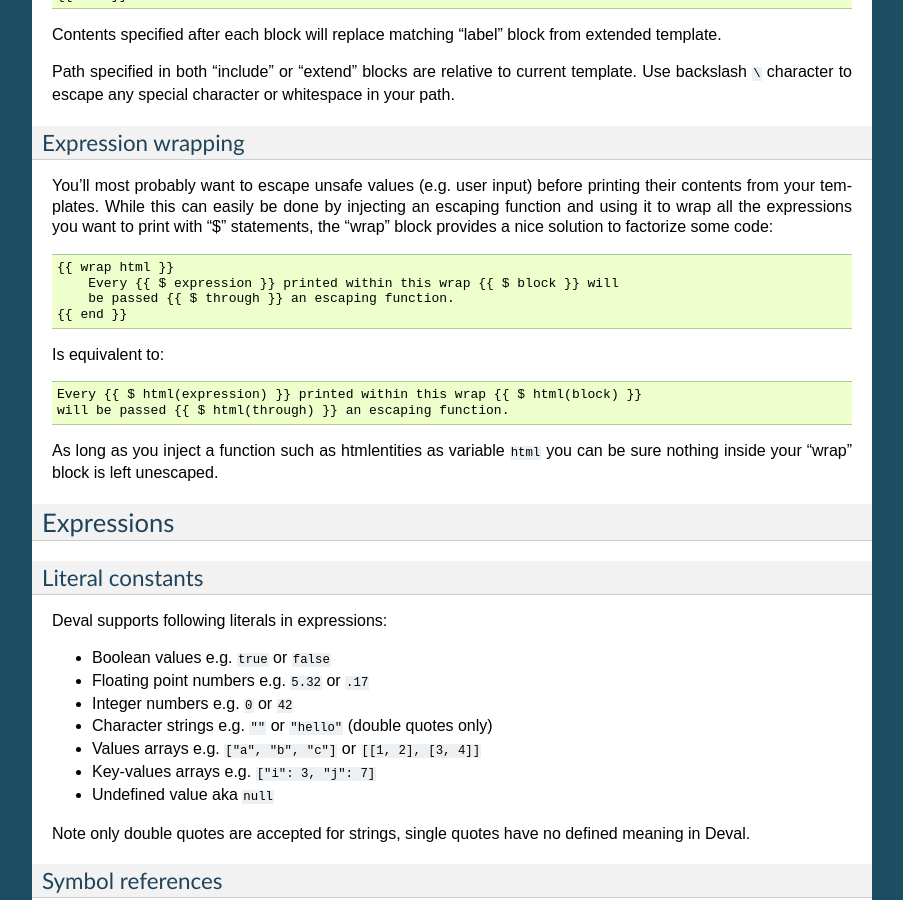
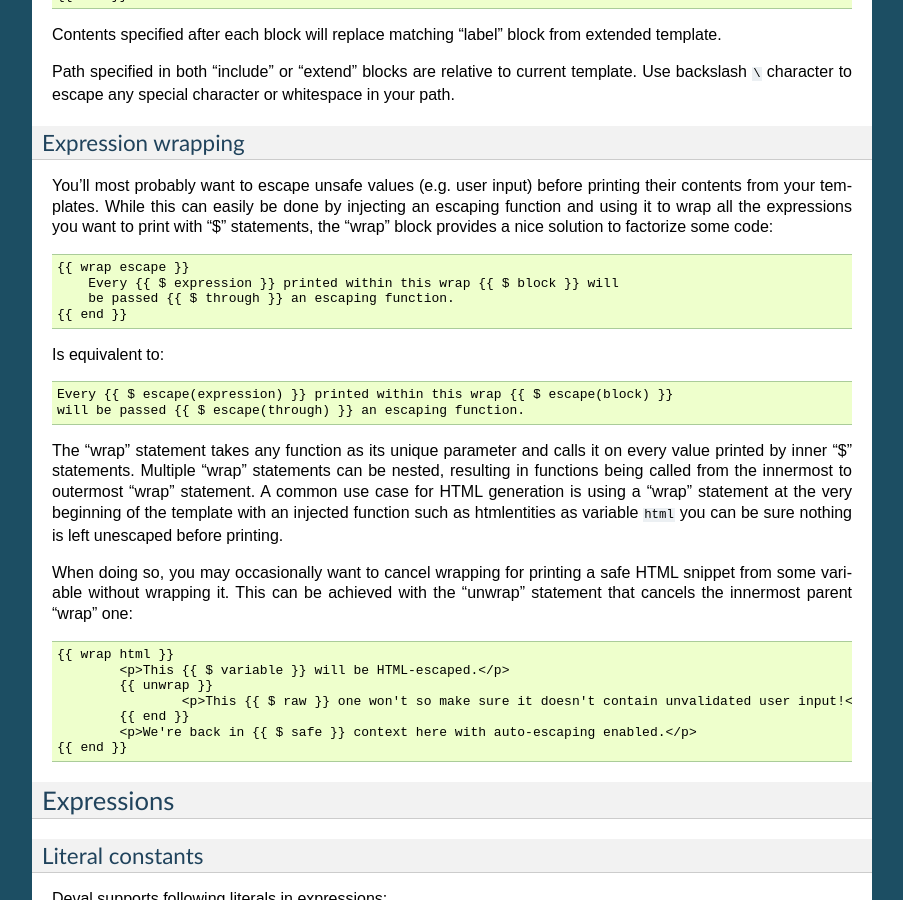
Before and after one commit to r3c/deval, a Sphinx documentation site: the page built from doc/page/03-language.rst, in a window 1280 px wide and 900 px high, scrolled down 2457 px. Shown: the whole window, without its empty margins (198-1101 px from the left). Built offline with Sphinx 7.4.7, drawn with Linux system fonts in a browser that asks for light colours; cross-references to code outside the pages are shown as plain code.

Commit message:
Add "unwrap" statement to documentation.

```diff
--- a/doc/page/03-language.rst
+++ b/doc/page/03-language.rst
@@ -150,7 +150,7 @@ You'll most probably want to escape unsafe values (e.g. user input) before print
 
 .. code-block:: deval
 
-	{{ wrap html }}
+	{{ wrap escape }}
 	    Every {{ $ expression }} printed within this wrap {{ $ block }} will
 	    be passed {{ $ through }} an escaping function.
 	{{ end }}
@@ -159,12 +159,25 @@ Is equivalent to:
 
 .. code-block:: deval
 
-	Every {{ $ html(expression) }} printed within this wrap {{ $ html(block) }}
-	will be passed {{ $ html(through) }} an escaping function.
+	Every {{ $ escape(expression) }} printed within this wrap {{ $ escape(block) }}
+	will be passed {{ $ escape(through) }} an escaping function.
 
-As long as you inject a function such as :ref:`htmlentities` as variable ``html`` you can be sure nothing inside your "wrap" block is left unescaped.
+The "wrap" statement takes any function as its unique parameter and calls it on every value printed by inner "$" statements. Multiple "wrap" statements can be nested, resulting in functions being called from the innermost to outermost "wrap" statement. A common use case for HTML generation is using a "wrap" statement at the very beginning of the template with an injected function such as :ref:`htmlentities` as variable ``html`` you can be sure nothing is left unescaped before printing.
 
 .. _htmlentities: http://php.net/manual/function.htmlentities.php
+
+When doing so, you may occasionally want to cancel wrapping for printing a safe HTML snippet from some variable without wrapping it. This can be achieved with the "unwrap" statement that cancels the innermost parent "wrap" one:
+
+.. code-block:: deval
+
+	{{ wrap html }}
+		<p>This {{ $ variable }} will be HTML-escaped.</p>
+		{{ unwrap }}
+			<p>This {{ $ raw }} one won't so make sure it doesn't contain unvalidated user input!</p>
+		{{ end }}
+		<p>We're back in {{ $ safe }} context here with auto-escaping enabled.</p>
+	{{ end }}
+
 
 Expressions
 ===========
```
